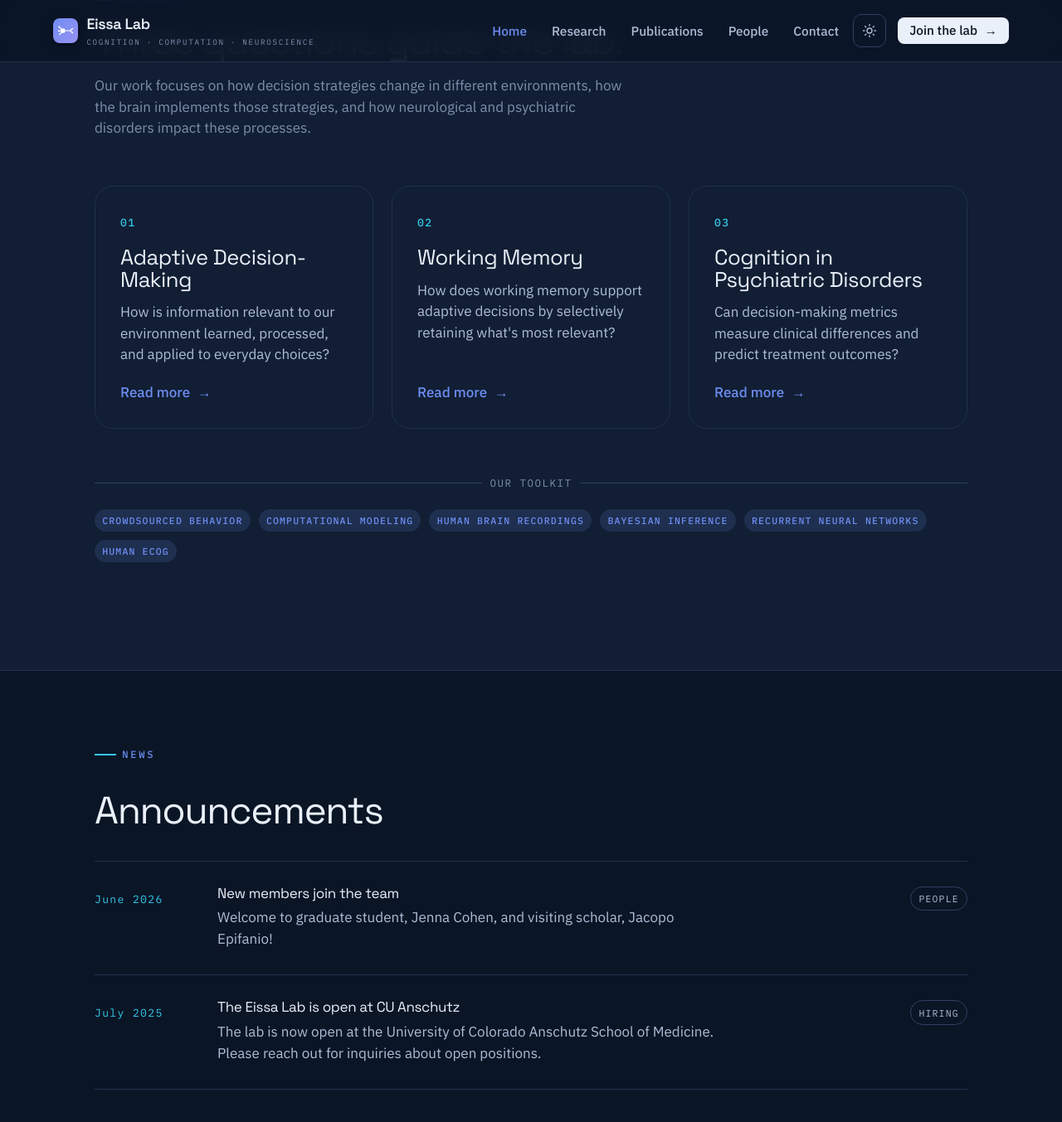
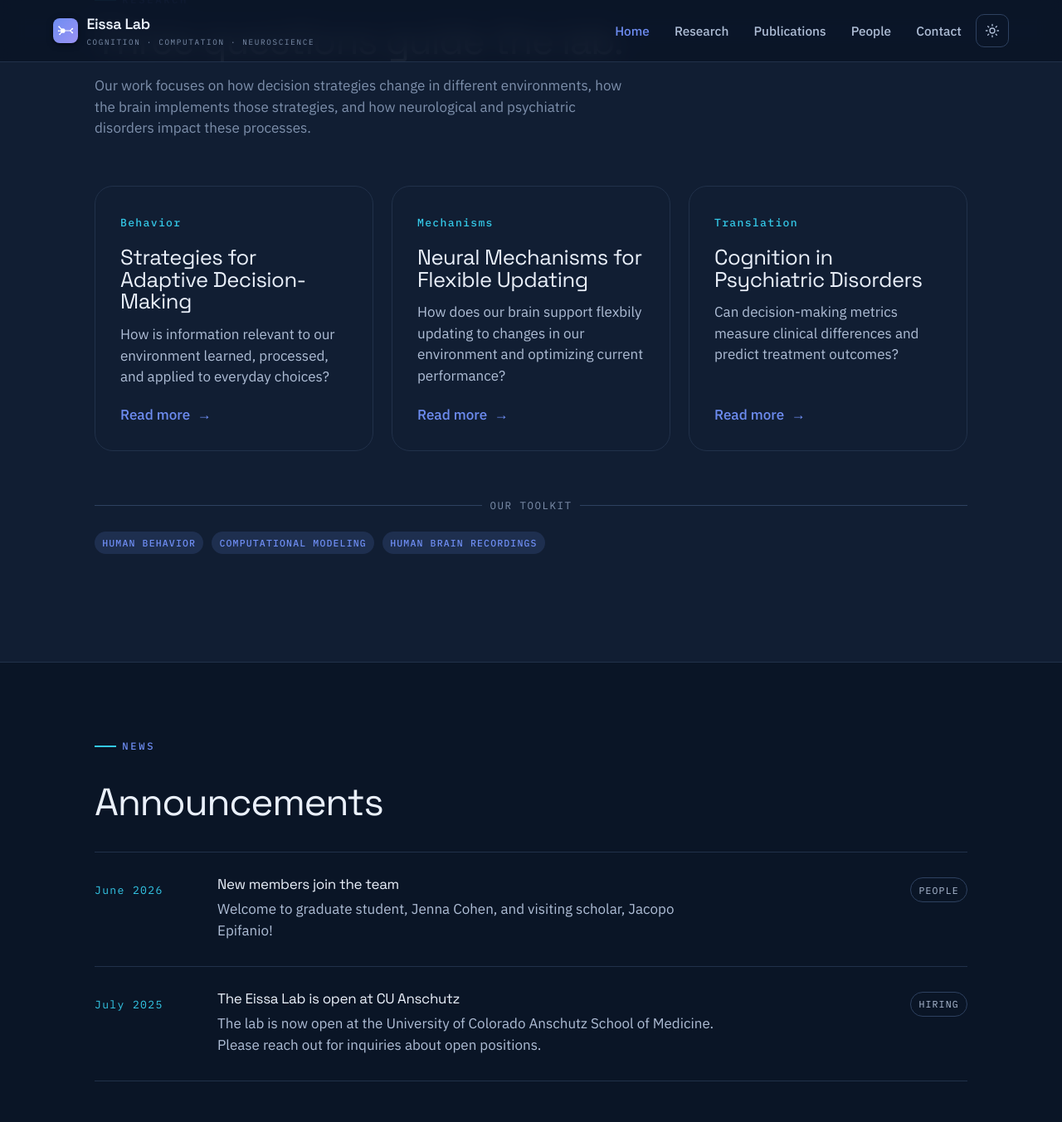
Before and after one commit to EissaLab/eissalab.com, a Jekyll site: the page built from index.html, in a window 1280 px wide and 1400 px high, scrolled down 912 px. Shown: the top 1353 px of the window at 83% size. Built offline with Jekyll 4.4.1, drawn with Linux system fonts in a browser that asks for light colours; nearby versions of some CDN libraries; some of the changed text lies outside the part shown.

Commit message:
Refactor footer and header sections, update research preview content, and remove join CTA

```diff
--- a/_includes/footer.html
+++ b/_includes/footer.html
@@ -14,23 +14,10 @@
           <li><a href="{{ '/contact/' | relative_url }}">Contact</a></li>
         </ul>
       </div>
-      <div class="footer-col">
-        <h4>Connect</h4>
-        <ul>
-          <li><a href="https://twitter.com/EissaTahra" target="_blank" rel="noopener">Twitter / X</a></li>
-          <li><a href="https://www.linkedin.com/in/tahraeissa/" target="_blank" rel="noopener">LinkedIn</a></li>
-          <li><a href="https://github.com/teissa/" target="_blank" rel="noopener">GitHub</a></li>
-          <li><a href="mailto:tahra.eissa@cuanschutz.edu">Email</a></li>
-        </ul>
-      </div>
-    </div>
+
     <div class="footer-bottom">
       <span>© 2026 Eissa Lab · University of Colorado Anschutz</span>
-      <div class="social-row">
-        <a href="https://twitter.com/EissaTahra" target="_blank" rel="noopener" aria-label="Twitter">𝕏</a>
-        <a href="https://www.linkedin.com/in/tahraeissa/" target="_blank" rel="noopener" aria-label="LinkedIn">in</a>
-        <a href="https://github.com/teissa/" target="_blank" rel="noopener" aria-label="GitHub">gh</a>
-      </div>
+
     </div>
   </div>
 </footer>
--- a/_includes/header.html
+++ b/_includes/header.html
@@ -12,7 +12,6 @@
       <li><a href="{{ '/members/' | relative_url }}"{% if page.url contains '/members' or page.url contains '/people' %} class="active"{% endif %}>People</a></li>
       <li><a href="{{ '/contact/' | relative_url }}"{% if page.url contains '/contact' %} class="active"{% endif %}>Contact</a></li>
       <li class="nav-theme"><button class="theme-toggle" type="button" aria-label="Switch to dark mode" aria-pressed="false"><svg class="i-moon" viewBox="0 0 24 24" fill="none" stroke="currentColor" stroke-width="1.8" stroke-linecap="round" stroke-linejoin="round"><path d="M21 12.8A9 9 0 1 1 11.2 3a7 7 0 0 0 9.8 9.8z"></path></svg><svg class="i-sun" viewBox="0 0 24 24" fill="none" stroke="currentColor" stroke-width="1.8" stroke-linecap="round" stroke-linejoin="round"><circle cx="12" cy="12" r="4"></circle><path d="M12 2v2M12 20v2M4.9 4.9l1.4 1.4M17.7 17.7l1.4 1.4M2 12h2M20 12h2M4.9 19.1l1.4-1.4M17.7 6.3l1.4-1.4"></path></svg></button></li>
-      <li class="nav-cta"><a class="btn btn-primary" href="{{ '/contact/' | relative_url }}#join">Join the lab <span class="arr">→</span></a></li>
     </ul>
   </div>
 </header>
--- a/_includes/research-preview.html
+++ b/_includes/research-preview.html
@@ -9,19 +9,19 @@
 
     <div class="research-grid">
       <a class="card research-card reveal" href="{{ '/research/' | relative_url }}#adaptive">
-        <span class="idx">01</span>
-        <h3 class="h3">Adaptive Decision-Making</h3>
+        <span class="idx">Behavior</span>
+        <h3 class="h3">Strategies for Adaptive Decision-Making</h3>
         <p>How is information relevant to our environment learned, processed, and applied to everyday choices?</p>
         <span class="link-arrow">Read more <span class="arr">→</span></span>
       </a>
       <a class="card research-card reveal d1" href="{{ '/research/' | relative_url }}#memory">
-        <span class="idx">02</span>
-        <h3 class="h3">Working Memory</h3>
-        <p>How does working memory support adaptive decisions by selectively retaining what's most relevant?</p>
+        <span class="idx">Mechanisms</span>
+        <h3 class="h3">Neural Mechanisms for Flexible Updating</h3>
+        <p>How does our brain support flexbily updating to changes in our environment and optimizing current performance? </p>
         <span class="link-arrow">Read more <span class="arr">→</span></span>
       </a>
       <a class="card research-card reveal d2" href="{{ '/research/' | relative_url }}#psychiatry">
-        <span class="idx">03</span>
+        <span class="idx">Translation</span>
         <h3 class="h3">Cognition in Psychiatric Disorders</h3>
         <p>Can decision-making metrics measure clinical differences and predict treatment outcomes?</p>
         <span class="link-arrow">Read more <span class="arr">→</span></span>
@@ -31,12 +31,9 @@
     <div class="method-row reveal">
       <span class="dotrule">OUR TOOLKIT</span>
       <div class="methods">
-        <span class="pill">Crowdsourced behavior</span>
+        <span class="pill">Human behavior</span>
         <span class="pill">Computational modeling</span>
         <span class="pill">Human brain recordings</span>
-        <span class="pill">Bayesian inference</span>
-        <span class="pill">Recurrent neural networks</span>
-        <span class="pill">Human ECoG</span>
       </div>
     </div>
   </div>
--- a/research.html
+++ b/research.html
@@ -102,6 +102,3 @@ hero:
     </div>
   </div>
 </section>
-
-<!-- CTA -->
-{% include join-cta.html %}
```
